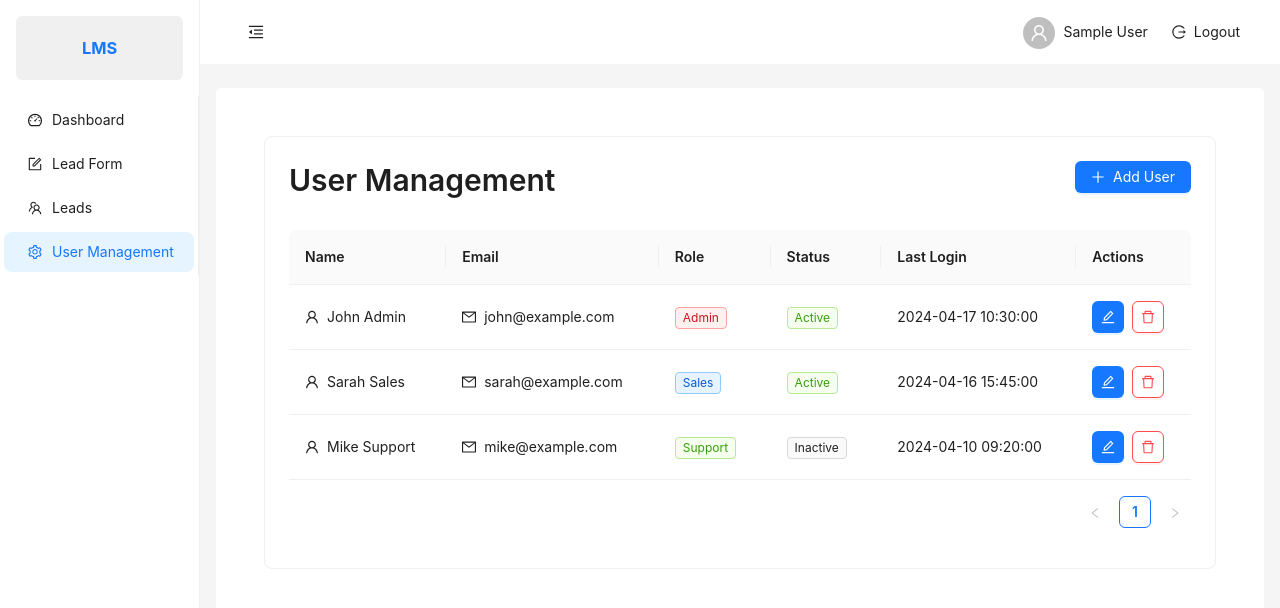
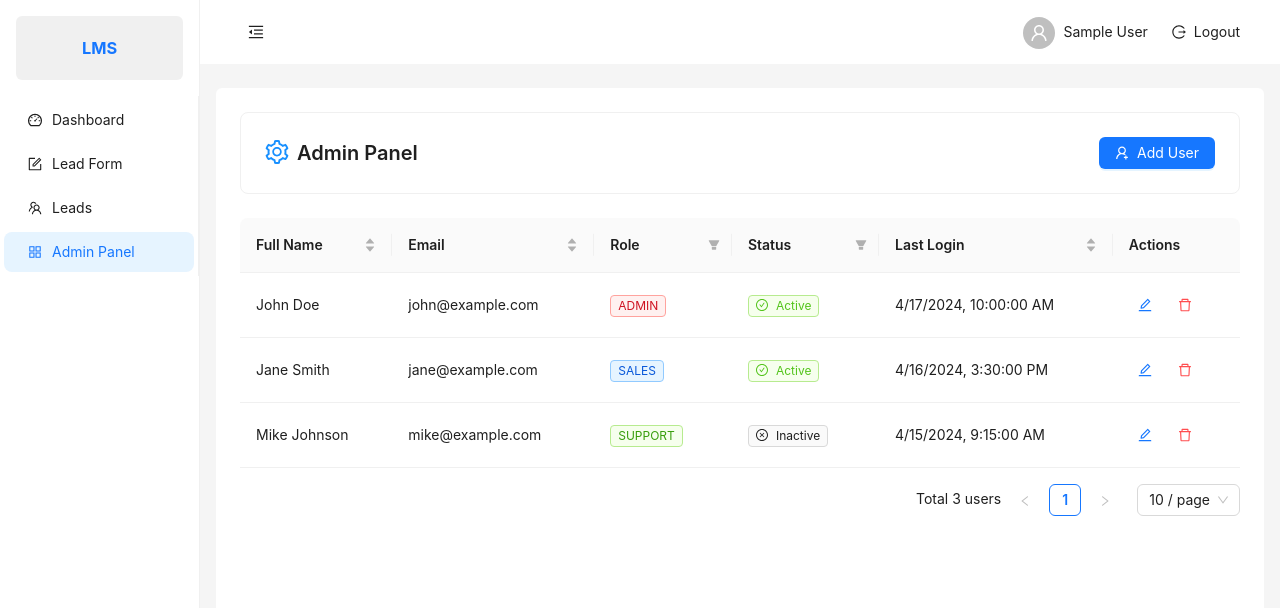
Before and after one commit to imanojprajapati/lead-management-system, a Next.js app: page /dashboard/admin/users in a window 1280 px wide. Shown: the top 608 px of the page. Built offline with nearby package versions, Linux system fonts and the light colour scheme; sample sign-in values are in the browser's storage.

Commit message:
Update a Admin Panel

```diff
--- /dev/null
+++ b/src/components/admin/UserFormModal.js
@@ -0,0 +1,136 @@
+import React, { useEffect } from 'react';
+import { Modal, Form, Input, Select, Switch, Space, Button } from 'antd';
+import { UserOutlined, MailOutlined, LockOutlined, TeamOutlined } from '@ant-design/icons';
+
+const { Option } = Select;
+
+const UserFormModal = ({ visible, onCancel, onSave, user, loading }) => {
+  const [form] = Form.useForm();
+
+  useEffect(() => {
+    if (visible && user) {
+      form.setFieldsValue({
+        fullName: user.fullName,
+        email: user.email,
+        role: user.role,
+        status: user.status === 'active'
+      });
+    } else if (visible) {
+      form.resetFields();
+    }
+  }, [visible, user, form]);
+
+  const handleSubmit = async () => {
+    try {
+      const values = await form.validateFields();
+      const userData = {
+        ...values,
+        status: values.status ? 'active' : 'inactive'
+      };
+      onSave(userData);
+    } catch (error) {
+      console.error('Validation failed:', error);
+    }
+  };
+
+  return (
+    <Modal
+      title={user ? 'Edit User' : 'Add New User'}
+      open={visible}
+      onCancel={onCancel}
+      footer={null}
+      width={500}
+    >
+      <Form
+        form={form}
+        layout="vertical"
+        onFinish={handleSubmit}
+        initialValues={{ status: true }}
+      >
+        <Form.Item
+          name="fullName"
+          label="Full Name"
+          rules={[{ required: true, message: 'Please enter the full name' }]}
+        >
+          <Input
+            prefix={<UserOutlined />}
+            placeholder="Enter full name"
+          />
+        </Form.Item>
+
+        <Form.Item
+          name="email"
+          label="Email"
+          rules={[
+            { required: true, message: 'Please enter the email' },
+            { type: 'email', message: 'Please enter a valid email' }
+          ]}
+        >
+          <Input
+            prefix={<MailOutlined />}
+            placeholder="Enter email address"
+          />
+        </Form.Item>
+
+        {!user && (
+          <Form.Item
+            name="password"
+            label="Password"
+            rules={[
+              { required: true, message: 'Please enter the password' },
+              { min: 6, message: 'Password must be at least 6 characters' }
+            ]}
+          >
+            <Input.Password
+              prefix={<LockOutlined />}
+              placeholder="Enter password"
+            />
+          </Form.Item>
+        )}
+
+        <Form.Item
+          name="role"
+          label="Role"
+          rules={[{ required: true, message: 'Please select a role' }]}
+        >
+          <Select
+            prefix={<TeamOutlined />}
+            placeholder="Select role"
+          >
+            <Option value="admin">Admin</Option>
+            <Option value="sales">Sales</Option>
+            <Option value="support">Support</Option>
+          </Select>
+        </Form.Item>
+
+        <Form.Item
+          name="status"
+          label="Status"
+          valuePropName="checked"
+        >
+          <Switch
+            checkedChildren="Active"
+            unCheckedChildren="Inactive"
+          />
+        </Form.Item>
+
+        <Form.Item>
+          <Space style={{ width: '100%', justifyContent: 'flex-end' }}>
+            <Button onClick={onCancel}>
+              Cancel
+            </Button>
+            <Button
+              type="primary"
+              htmlType="submit"
+              loading={loading}
+            >
+              {user ? 'Update' : 'Add'} User
+            </Button>
+          </Space>
+        </Form.Item>
+      </Form>
+    </Modal>
+  );
+};
+
+export default UserFormModal;
--- a/src/pages/_app.js
+++ b/src/pages/_app.js
@@ -10,7 +10,8 @@ import {
   UserOutlined,
   LogoutOutlined,
   LoginOutlined,
-  SettingOutlined
+  SettingOutlined,
+  AppstoreOutlined
 } from '@ant-design/icons';
 import Link from 'next/link';
 import { useState } from 'react';
@@ -42,8 +43,8 @@ const LayoutContent = ({ children, collapsed, setCollapsed, currentRoute }) => {
     },
     ...(user?.role === 'admin' ? [{
       key: 'admin',
-      icon: <SettingOutlined />,
-      label: <Link href="/dashboard/admin/users">User Management</Link>,
+      icon: <AppstoreOutlined />,
+      label: <Link href="/dashboard/admin/users">Admin Panel</Link>,
     }] : [])
   ];
 
--- a/src/pages/dashboard/admin/users/index.js
+++ b/src/pages/dashboard/admin/users/index.js
@@ -1,314 +1,269 @@
-import React, { memo, useMemo, useCallback, useState } from 'react';
+import React, { useState, useMemo } from 'react';
 import {
   Table,
   Button,
-  Modal,
-  Form,
-  Input,
-  Select,
+  Space,
+  Tag,
+  Card,
+  Typography,
+  message,
   Popconfirm,
-  Space,
-  message,
-  Typography,
-  Tag,
-  Card
+  Tooltip
 } from 'antd';
 import {
-  PlusOutlined,
+  UserAddOutlined,
   EditOutlined,
   DeleteOutlined,
-  UserOutlined,
-  MailOutlined,
-  LockOutlined,
-  TeamOutlined
+  CheckCircleOutlined,
+  CloseCircleOutlined,
+  SettingOutlined
 } from '@ant-design/icons';
 import { useRouter } from 'next/router';
+import UserFormModal from '@/components/admin/UserFormModal';
 import ProtectedRoute from '@/components/ProtectedRoute';
+import { useAuth } from '@/contexts/AuthContext';
 
 const { Title } = Typography;
-const { Option } = Select;
 
-// Sample user data - replace with actual data in production
-const SAMPLE_USERS = [
+// Mock data for users
+const mockUsers = [
   {
     id: 1,
-    name: 'John Admin',
+    fullName: 'John Doe',
     email: 'john@example.com',
     role: 'admin',
     status: 'active',
-    lastLogin: '2024-04-17 10:30:00'
+    lastLogin: '2024-04-17T10:00:00Z'
   },
   {
     id: 2,
-    name: 'Sarah Sales',
-    email: 'sarah@example.com',
+    fullName: 'Jane Smith',
+    email: 'jane@example.com',
     role: 'sales',
     status: 'active',
-    lastLogin: '2024-04-16 15:45:00'
+    lastLogin: '2024-04-16T15:30:00Z'
   },
   {
     id: 3,
-    name: 'Mike Support',
+    fullName: 'Mike Johnson',
     email: 'mike@example.com',
     role: 'support',
     status: 'inactive',
-    lastLogin: '2024-04-10 09:20:00'
+    lastLogin: '2024-04-15T09:15:00Z'
   }
 ];
 
-const UsersPage = memo(() => {
+const ROLE_COLORS = {
+  admin: 'red',
+  sales: 'blue',
+  support: 'green'
+};
+
+const UserManagementPage = () => {
   const router = useRouter();
-  const [form] = Form.useForm();
+  const { user } = useAuth();
+  const [users, setUsers] = useState(mockUsers);
   const [isModalVisible, setIsModalVisible] = useState(false);
-  const [editingUser, setEditingUser] = useState(null);
+  const [selectedUser, setSelectedUser] = useState(null);
   const [loading, setLoading] = useState(false);
 
-  // Memoize columns configuration
+  const handleAddUser = () => {
+    setSelectedUser(null);
+    setIsModalVisible(true);
+  };
+
+  const handleEditUser = (user) => {
+    setSelectedUser(user);
+    setIsModalVisible(true);
+  };
+
+  const handleDeleteUser = async (userId) => {
+    try {
+      setLoading(true);
+      // Mock API call
+      await new Promise(resolve => setTimeout(resolve, 500));
+      setUsers(users.filter(user => user.id !== userId));
+      message.success('User deleted successfully');
+    } catch (error) {
+      message.error('Failed to delete user');
+    } finally {
+      setLoading(false);
+    }
+  };
+
+  const handleSaveUser = async (values) => {
+    try {
+      setLoading(true);
+      // Mock API call
+      await new Promise(resolve => setTimeout(resolve, 500));
+
+      if (selectedUser) {
+        // Edit existing user
+        setUsers(users.map(user =>
+          user.id === selectedUser.id
+            ? { ...user, ...values }
+            : user
+        ));
+        message.success('User updated successfully');
+      } else {
+        // Add new user
+        const newUser = {
+          id: Date.now(),
+          ...values,
+          lastLogin: null
+        };
+        setUsers([...users, newUser]);
+        message.success('User added successfully');
+      }
+
+      setIsModalVisible(false);
+    } catch (error) {
+      message.error('Failed to save user');
+    } finally {
+      setLoading(false);
+    }
+  };
+
   const columns = useMemo(() => [
     {
-      title: 'Name',
-      dataIndex: 'name',
-      key: 'name',
-      render: (text, record) => (
-        <Space>
-          <UserOutlined />
-          {text}
-        </Space>
-      )
+      title: 'Full Name',
+      dataIndex: 'fullName',
+      key: 'fullName',
+      sorter: (a, b) => a.fullName.localeCompare(b.fullName)
     },
     {
       title: 'Email',
       dataIndex: 'email',
       key: 'email',
-      render: (text) => (
-        <Space>
-          <MailOutlined />
-          {text}
-        </Space>
-      )
+      sorter: (a, b) => a.email.localeCompare(b.email)
     },
     {
       title: 'Role',
       dataIndex: 'role',
       key: 'role',
-      render: (role) => {
-        const roleColors = {
-          admin: 'red',
-          sales: 'blue',
-          support: 'green'
-        };
-        const roleLabels = {
-          admin: 'Admin',
-          sales: 'Sales',
-          support: 'Support'
-        };
-        return <Tag color={roleColors[role]}>{roleLabels[role]}</Tag>;
-      }
+      render: (role) => (
+        <Tag color={ROLE_COLORS[role]}>
+          {role.toUpperCase()}
+        </Tag>
+      ),
+      filters: [
+        { text: 'Admin', value: 'admin' },
+        { text: 'Sales', value: 'sales' },
+        { text: 'Support', value: 'support' }
+      ],
+      onFilter: (value, record) => record.role === value
     },
     {
       title: 'Status',
       dataIndex: 'status',
       key: 'status',
       render: (status) => (
-        <Tag color={status === 'active' ? 'green' : 'default'}>
-          {status === 'active' ? 'Active' : 'Inactive'}
+        <Tag color={status === 'active' ? 'success' : 'default'}>
+          {status === 'active' ? (
+            <Space>
+              <CheckCircleOutlined />
+              Active
+            </Space>
+          ) : (
+            <Space>
+              <CloseCircleOutlined />
+              Inactive
+            </Space>
+          )}
         </Tag>
-      )
+      ),
+      filters: [
+        { text: 'Active', value: 'active' },
+        { text: 'Inactive', value: 'inactive' }
+      ],
+      onFilter: (value, record) => record.status === value
     },
     {
       title: 'Last Login',
       dataIndex: 'lastLogin',
       key: 'lastLogin',
-      render: (text) => text || 'Never'
+      render: (date) => date ? new Date(date).toLocaleString() : 'Never',
+      sorter: (a, b) => {
+        if (!a.lastLogin) return 1;
+        if (!b.lastLogin) return -1;
+        return new Date(a.lastLogin) - new Date(b.lastLogin);
+      }
     },
     {
       title: 'Actions',
       key: 'actions',
       render: (_, record) => (
         <Space>
+          <Tooltip title="Edit User">
             <Button
-            type="primary"
+              type="link"
               icon={<EditOutlined />}
-            onClick={() => handleEdit(record)}
+              onClick={() => handleEditUser(record)}
             />
+          </Tooltip>
+          <Tooltip title="Delete User">
             <Popconfirm
               title="Are you sure you want to delete this user?"
-            onConfirm={() => handleDelete(record.id)}
+              description="This action cannot be undone."
+              onConfirm={() => handleDeleteUser(record.id)}
               okText="Yes"
               cancelText="No"
             >
               <Button
+                type="link"
                 danger
                 icon={<DeleteOutlined />}
               />
             </Popconfirm>
+          </Tooltip>
         </Space>
       )
     }
   ], []);
 
-  // Memoize sample data
-  const data = useMemo(() => SAMPLE_USERS, []);
-
-  const handleAdd = useCallback(() => {
-    setEditingUser(null);
-    form.resetFields();
-    setIsModalVisible(true);
-  }, [form]);
-
-  const handleEdit = useCallback((user) => {
-    setEditingUser(user);
-    form.setFieldsValue({
-      name: user.name,
-      email: user.email,
-      role: user.role
-    });
-    setIsModalVisible(true);
-  }, [form]);
-
-  const handleDelete = useCallback((userId) => {
-    try {
-      const updatedUsers = SAMPLE_USERS.filter(user => user.id !== userId);
-      message.success('User deleted successfully');
-    } catch (error) {
-      message.error('Failed to delete user');
-      console.error('Delete user error:', error);
-    }
-  }, []);
-
-  const handleModalOk = useCallback(async (values) => {
-    setLoading(true);
-    try {
-      if (editingUser) {
-        // Update existing user
-        const updatedUsers = SAMPLE_USERS.map(user =>
-          user.id === editingUser.id ? { ...user, ...values } : user
-        );
-        message.success('User updated successfully');
-      } else {
-        // Add new user
-        const newUser = {
-          id: Date.now(),
-          ...values,
-          status: 'active',
-          lastLogin: null
-        };
-        message.success('User added successfully');
-      }
-      setIsModalVisible(false);
-      form.resetFields();
-      setEditingUser(null);
-    } catch (error) {
-      message.error('Failed to save user');
-      console.error('Save user error:', error);
-    } finally {
-      setLoading(false);
-    }
-  }, [editingUser, form]);
-
-  const handleModalCancel = useCallback(() => {
-    setIsModalVisible(false);
-    form.resetFields();
-    setEditingUser(null);
-  }, [form]);
-
   return (
-    <ProtectedRoute requiredRole="admin">
-      <div style={{ padding: '24px' }}>
+    <ProtectedRoute allowedRoles={['admin']}>
+      <Space direction="vertical" size="large" style={{ width: '100%' }}>
         <Card>
-          <div style={{ display: 'flex', justifyContent: 'space-between', marginBottom: 16 }}>
-            <Title level={2}>User Management</Title>
+          <div style={{ display: 'flex', justifyContent: 'space-between', alignItems: 'center' }}>
+            <Space>
+              <SettingOutlined style={{ fontSize: '24px', color: '#1890ff' }} />
+              <Title level={4} style={{ margin: 0 }}>Admin Panel</Title>
+            </Space>
             <Button
               type="primary"
-              icon={<PlusOutlined />}
-              onClick={handleAdd}
+              icon={<UserAddOutlined />}
+              onClick={handleAddUser}
             >
               Add User
             </Button>
           </div>
+        </Card>
 
         <Table
           columns={columns}
-            dataSource={data}
+          dataSource={users}
           rowKey="id"
-            pagination={{ pageSize: 10 }}
+          loading={loading}
+          pagination={{
+            total: users.length,
+            pageSize: 10,
+            showSizeChanger: true,
+            showQuickJumper: true,
+            showTotal: (total) => `Total ${total} users`
+          }}
         />
-        </Card>
 
-        <Modal
-          title={editingUser ? 'Edit User' : 'Add User'}
-          open={isModalVisible}
-          onOk={handleModalOk}
-          onCancel={handleModalCancel}
-          footer={null}
-        >
-          <Form
-            form={form}
-            layout="vertical"
-            onFinish={handleModalOk}
-            initialValues={{ role: 'sales' }}
-          >
-            <Form.Item
-              name="name"
-              label="Name"
-              rules={[{ required: true, message: 'Please enter the user name' }]}
-            >
-              <Input prefix={<UserOutlined />} placeholder="Enter user name" />
-            </Form.Item>
-
-            <Form.Item
-              name="email"
-              label="Email"
-              rules={[
-                { required: true, message: 'Please enter the email' },
-                { type: 'email', message: 'Please enter a valid email' }
-              ]}
-            >
-              <Input prefix={<MailOutlined />} placeholder="Enter email address" />
-            </Form.Item>
-
-            {!editingUser && (
-              <Form.Item
-                name="password"
-                label="Password"
-                rules={[
-                  { required: true, message: 'Please enter the password' },
-                  { min: 6, message: 'Password must be at least 6 characters' }
-                ]}
-              >
-                <Input.Password prefix={<LockOutlined />} placeholder="Enter password" />
-              </Form.Item>
-            )}
-
-            <Form.Item
-              name="role"
-              label="Role"
-              rules={[{ required: true, message: 'Please select a role' }]}
-            >
-              <Select prefix={<TeamOutlined />} placeholder="Select role">
-                <Option value="admin">Admin</Option>
-                <Option value="sales">Sales</Option>
-                <Option value="support">Support</Option>
-              </Select>
-            </Form.Item>
-
-            <Form.Item>
-              <Space style={{ width: '100%', justifyContent: 'flex-end' }}>
-                <Button onClick={handleModalCancel}>
-                  Cancel
-                </Button>
-                <Button type="primary" htmlType="submit" loading={loading}>
-                  {editingUser ? 'Update' : 'Add'} User
-                </Button>
+        <UserFormModal
+          visible={isModalVisible}
+          onCancel={() => setIsModalVisible(false)}
+          onSave={handleSaveUser}
+          user={selectedUser}
+          loading={loading}
+        />
       </Space>
-            </Form.Item>
-          </Form>
-        </Modal>
-      </div>
     </ProtectedRoute>
   );
-});
+};
 
-UsersPage.displayName = 'UsersPage';
-
-export default UsersPage;
+export default UserManagementPage;
```
Lines whose indentation alone changed are shown as unchanged.
